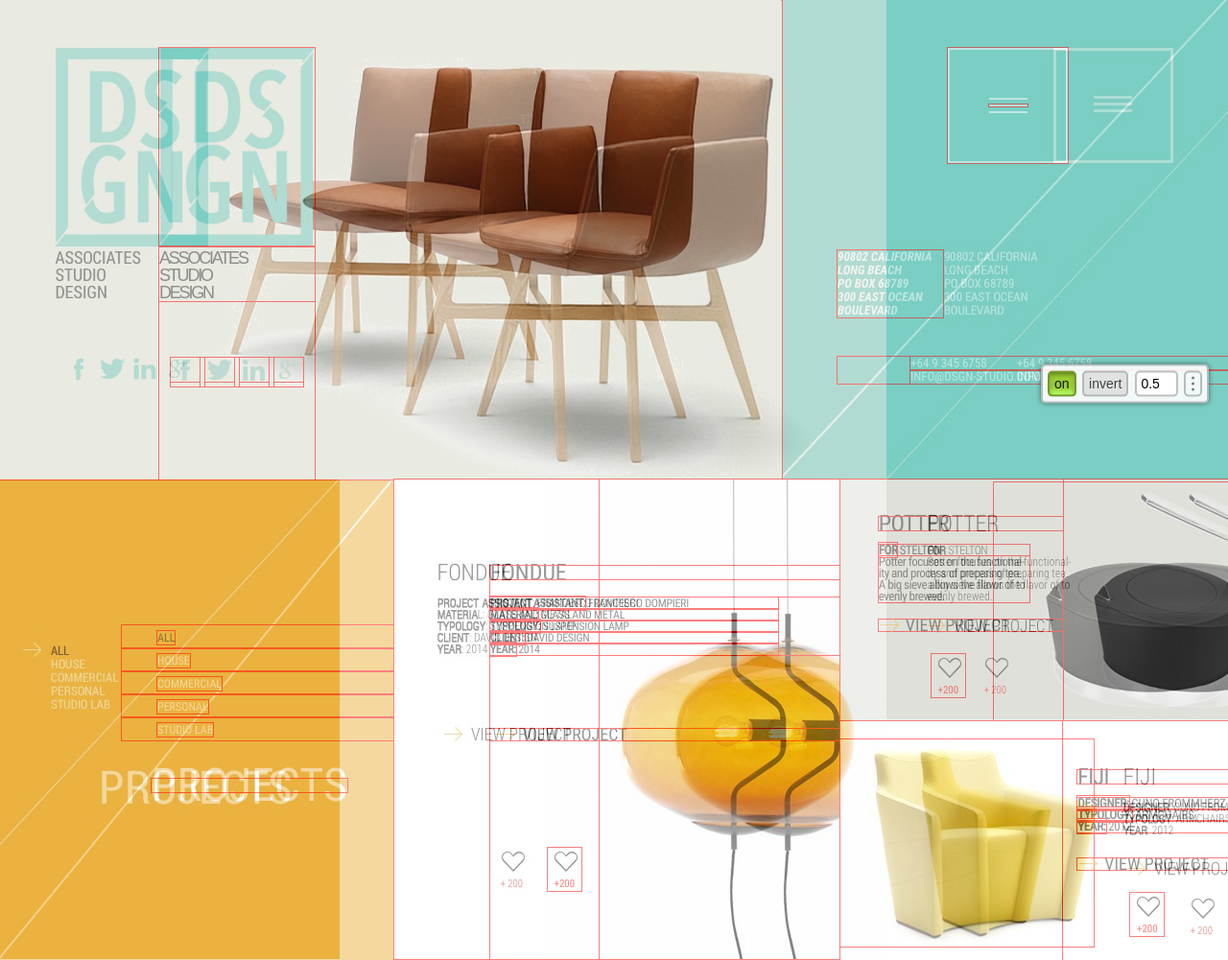
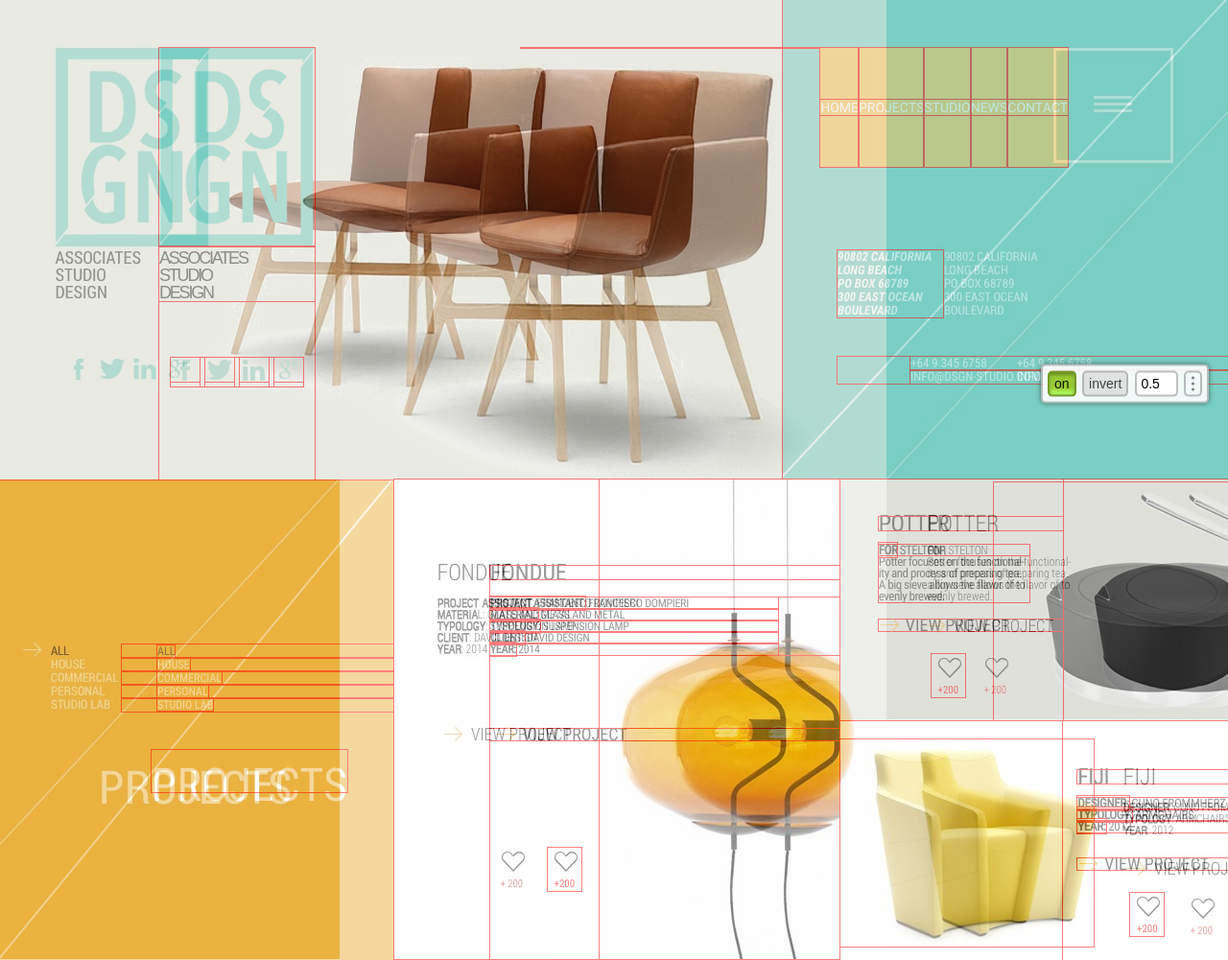
Before and after one commit to leQuimera/asstudio, a website: page source/index.html in a window 1280 px wide. Shown: the top 1001 px of the page at 96% size. Drawn offline with nearby package versions, Linux system fonts and the light colour scheme; files that its build step writes are made by us from their sources.

Commit message:
Cjrrection

```diff
--- a/source/index.html
+++ b/source/index.html
@@ -54,11 +54,11 @@
         <div class="main-menu__line"></div>
       </button>
       <ul class="main-menu__list">
-        <li><a href="#">Home</a></li>
-        <li><a href="#">Projects</a></li>
-        <li><a href="#">Studio</a></li>
-        <li><a href="#">News</a></li>
-        <li><a href="#">Contact</a></li>
+        <li class="main-menu__item"><a href="#" class="main-menu__link">Home</a></li>
+        <li class="main-menu__item"><a href="#" class="main-menu__link">Projects</a></li>
+        <li class="main-menu__item"><a href="#" class="main-menu__link">Studio</a></li>
+        <li class="main-menu__item"><a href="#" class="main-menu__link">News</a></li>
+        <li class="main-menu__item"><a href="#" class="main-menu__link">Contact</a></li>
       </ul>
     </nav>
     <section class="page-header__headline headline">
--- a/source/sass/moduls/main-menu.scss
+++ b/source/sass/moduls/main-menu.scss
@@ -1,14 +1,15 @@
 .main-menu {
   position: absolute;
-  z-index: 10;
-  right: 0;
-  top: 0;
+  width: 70%;
+  right: -298px;
+  top: 50px;
+  z-index: 5;
 }
 
 .main-menu__humburger {
   position: absolute;
-  top: 50px;
-  left: 173px;
+  top: 0;
+  right: 0;
   display: flex;
   justify-content: center;
   align-items: center;
@@ -17,12 +18,31 @@
   height: 120px;
   background-color: transparent;
   border: 2px solid$white;
-  z-index: 5;
+  z-index: 10;
 }
 
 .main-menu__list {
   @include clear-list();
-  display: none;
+  position: absolute;
+  top: 0;
+  right: 0;
+  display: flex;
+  flex-direction: row;
+  flex-wrap: wrap;
+  max-width: 725px;
+  background-color: $palett;
+  z-index: 15;
+}
+
+.main-menu__link {
+  color: $white;
+  text-decoration: none;
+}
+
+.main-menu__item {
+  flex-grow: 1;
+  padding-top: 50px;
+  padding-bottom: 50px;
 }
 
 .main-menu__line {
--- a/source/sass/moduls/navigation.scss
+++ b/source/sass/moduls/navigation.scss
@@ -13,6 +13,7 @@
 
 .navigation__title {
   align-self: flex-end;
+  padding-top: 30px;
   margin-right: 49px;
   margin-bottom: 175px;
   font-family: 'Roboto Condensed', 'Arial', sans-serif;
@@ -27,10 +28,13 @@
 }
 
 .navigation__item {
+  display: flex;
   padding-left: 37px;
 }
 
 .navigation__link {
+  margin-top: 1px;
+  margin-bottom: 1px;
   font-family: 'Roboto Condensed', 'Arial', sans-serif;
   font-weight: 400;
   font-size: 12px;
--- a/source/sass/scafolding/variables.scss
+++ b/source/sass/scafolding/variables.scss
@@ -10,3 +10,4 @@ $cyan: #7acec3;
 $orange: #ebb240;
 $gainsboro: #dfe0d9;
 $red: #ff0000;
+$palett: #f8c255;
```
Also changed, not shown: 1 other file.
